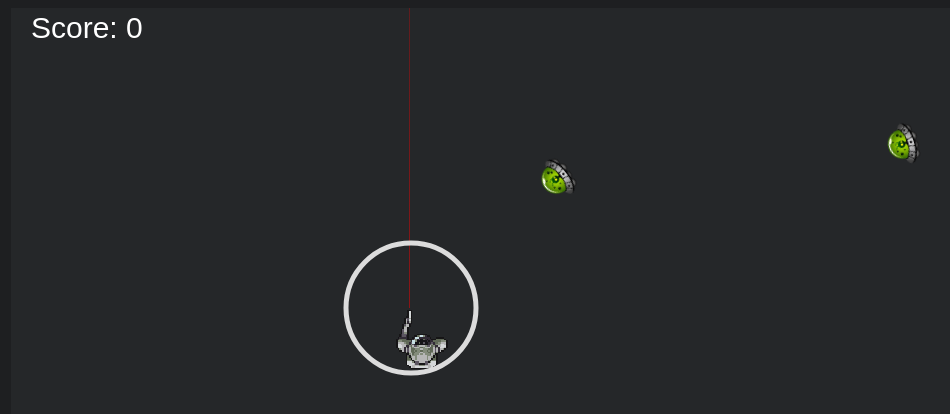
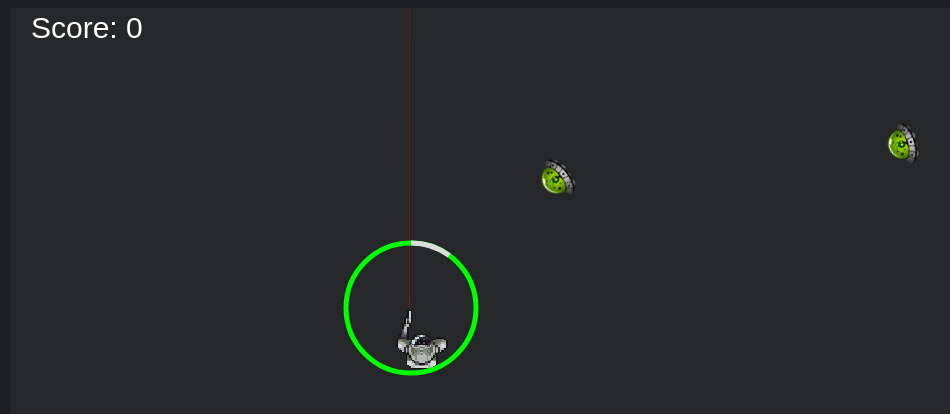
Before and after one commit to Mikhe/piupiu, a React (Create React App) app: page / in a window 1280 px wide. Shown: the top 414 px of the page, without its empty margins (129-1079 px from the left). Built offline with nearby package versions, Linux system fonts and the light colour scheme.

Commit message:
Add life logic

```diff
--- a/src/core/gameObjects.js
+++ b/src/core/gameObjects.js
@@ -17,6 +17,31 @@ const init = function(elements) {
     });
 };
 
+const GameOver = function (options) {
+    this.gameData = {
+        color: '#fff',
+        font: '45px Arial',
+        label: 'Game Over',
+        x: 385,
+        y: 300,
+    };
+
+    const { gameData } = this;
+
+    gameData.draw = function(scene) {
+        const { color, font, label, x, y } = gameData;
+        const { ctx } = scene;
+
+        ctx.fillStyle = color;
+        ctx.font = font;
+        ctx.fillText(label, x, y);
+    };
+
+    Object.assign(gameData, options);
+
+    return gameData;
+};
+
 const Life = function (options) {
     this.lifeData = {
         colors: {
@@ -27,6 +52,7 @@ const Life = function (options) {
         },
         life        : 100,
         r		    : 65,
+        speed       : 10,
         width	    : 5,
     };
 
@@ -35,20 +61,36 @@ const Life = function (options) {
     lifeData.draw = function(scene, cb) {
         const { ctx, sniper } = scene;
         const { x, y } = sniper;
-        const { r, colors, width, } = lifeData;
+        const { life, r, colors, width, } = lifeData;
+        let currentColor;
 
+        if (life <= 30) {
+            currentColor = colors.dangerColor;
+        } else if (life <= 70) {
+            currentColor = colors.middleColor;
+        } else {
+            currentColor = colors.fullColor;
+        }
+
+        //base
         ctx.beginPath();
+        ctx.lineWidth = width;
+        ctx.strokeStyle = currentColor;
+        ctx.arc(x, y, r, Math.PI/180 * -90, Math.PI/180 * 270, true);
+        ctx.closePath();
+        ctx.stroke();
+
+        //current level
+        ctx.beginPath();
+        ctx.lineWidth = width;
         ctx.strokeStyle = colors.baseColor;
-        ctx.lineWidth = width;
-
-        ctx.arc(x, y, r, 0, 2 * Math.PI);
+        ctx.arc(x, y, r, Math.PI/180 * -90, Math.PI/180 * ((100 - life) * 3.6 - 90));
+        ctx.stroke();
+        ctx.closePath();
 
         if (lifeData.life <= 0) {
             if (typeof cb == "function") cb();
         }
-
-        ctx.closePath();
-        ctx.stroke();
     };
 
     Object.assign(lifeData, options);
@@ -364,9 +406,24 @@ const Monster = function (options) {
         }
     });
 
+    monsterData.checkHit = function(scene) {
+        const { sniper, life } = scene;
+        const { speed, x, y } = monsterData;
+        const diffX = tools.getDiff(sniper.x, x);
+        const diffY = tools.getDiff(sniper.y, y);
+        const minDiff = speed + life.r + 20;
+        const hit = (diffX < minDiff && diffY < minDiff);
+
+        if (hit) {
+            scene.life.life -= life.speed;
+        }
+
+        return hit;
+    };
+
     monsterData.draw = function(scene, cb) {
         const { ctx } = scene;
-        const { h, image, speed, position, px, py, w, x, y } = monsterData;
+        const { checkHit, h, image, speed, position, px, py, w, x, y } = monsterData;
 
         let stepX = speed;
         let stepY = speed;
@@ -380,7 +437,7 @@ const Monster = function (options) {
             stepX = diffX / diffY * speed;
         }
 
-        if (diffX < speed && diffY < speed) {
+        if (checkHit(scene)) {
             if (typeof cb == "function") cb();
 
             return;
@@ -413,6 +470,7 @@ const Monster = function (options) {
 
 export {
     Explosion,
+    GameOver,
     init,
     Life,
     Monster,
--- a/src/core/scene.js
+++ b/src/core/scene.js
@@ -26,7 +26,9 @@ Scene.prototype.render = function () {
 
     score.draw(self);
     sniper.draw(self, mouseMoveOffset);
-    life.draw(self);
+    life.draw(self, () => {
+        self.destroy();
+    });
 
     rockets.forEach((rock, i) => {
         rock.draw(self, () => {
@@ -54,12 +56,17 @@ Scene.prototype.render = function () {
 };
 
 Scene.prototype.destroy = function() {
-    const { ctx, drawingInterval, monsterInterval } = this;
+    const { ctx, drawingInterval, gameover, monsterInterval, settings, score } = this;
     const { height, width } = ctx.canvas;
 
-    ctx.clearRect(0, 0, width, height);
     clearInterval(monsterInterval);
     clearInterval(drawingInterval);
+
+    setTimeout(() => {
+        ctx.clearRect(0, 0, width, height);
+        score.draw(this);
+        gameover.draw(this);
+    }, settings.drawSceneSpeed);
 };
 
 Scene.prototype.init = function(width, height) {
@@ -71,6 +78,7 @@ Scene.prototype.init = function(width, height) {
     this.monsters = [];
     this.rockets = [];
     this.steps = [];
+    this.gameover = new gameObjects.GameOver();
     this.life = new gameObjects.Life();
     this.score = new gameObjects.Score();
     this.sniper = new gameObjects.Sniper();
```
